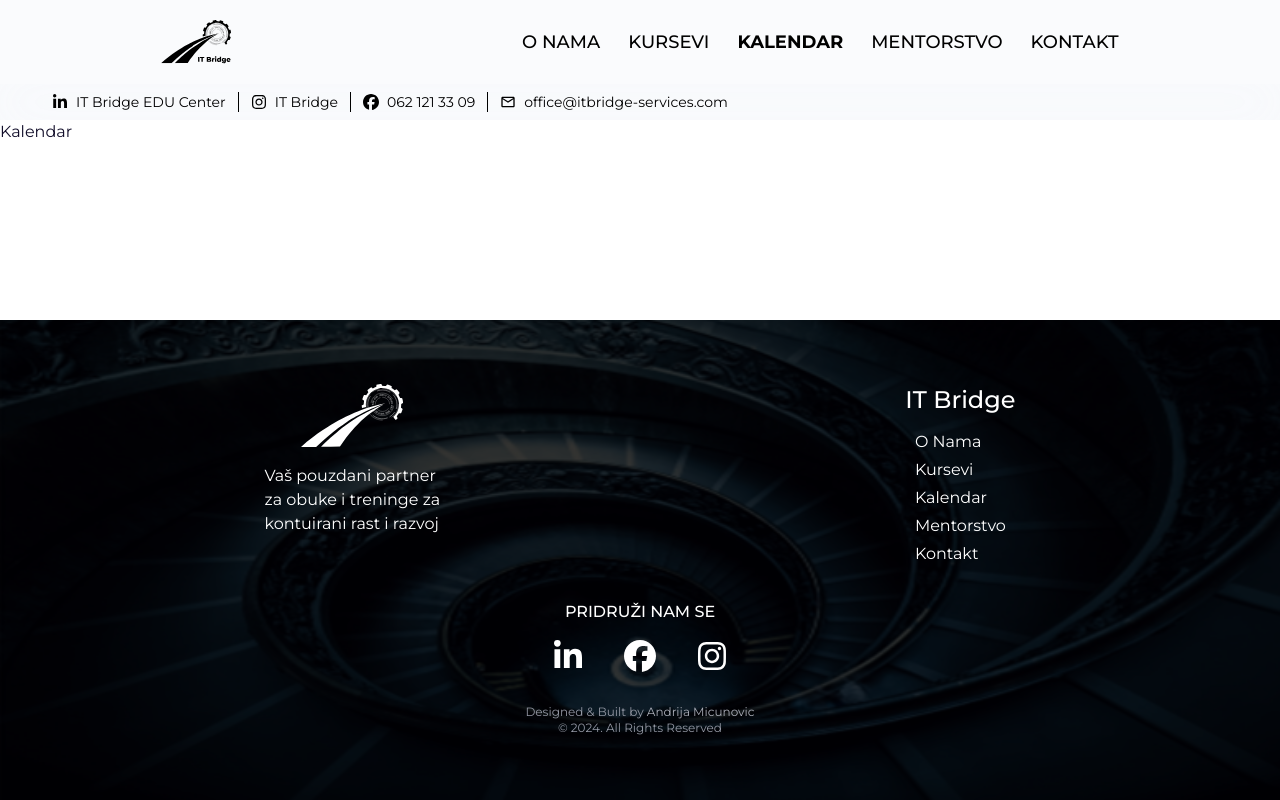
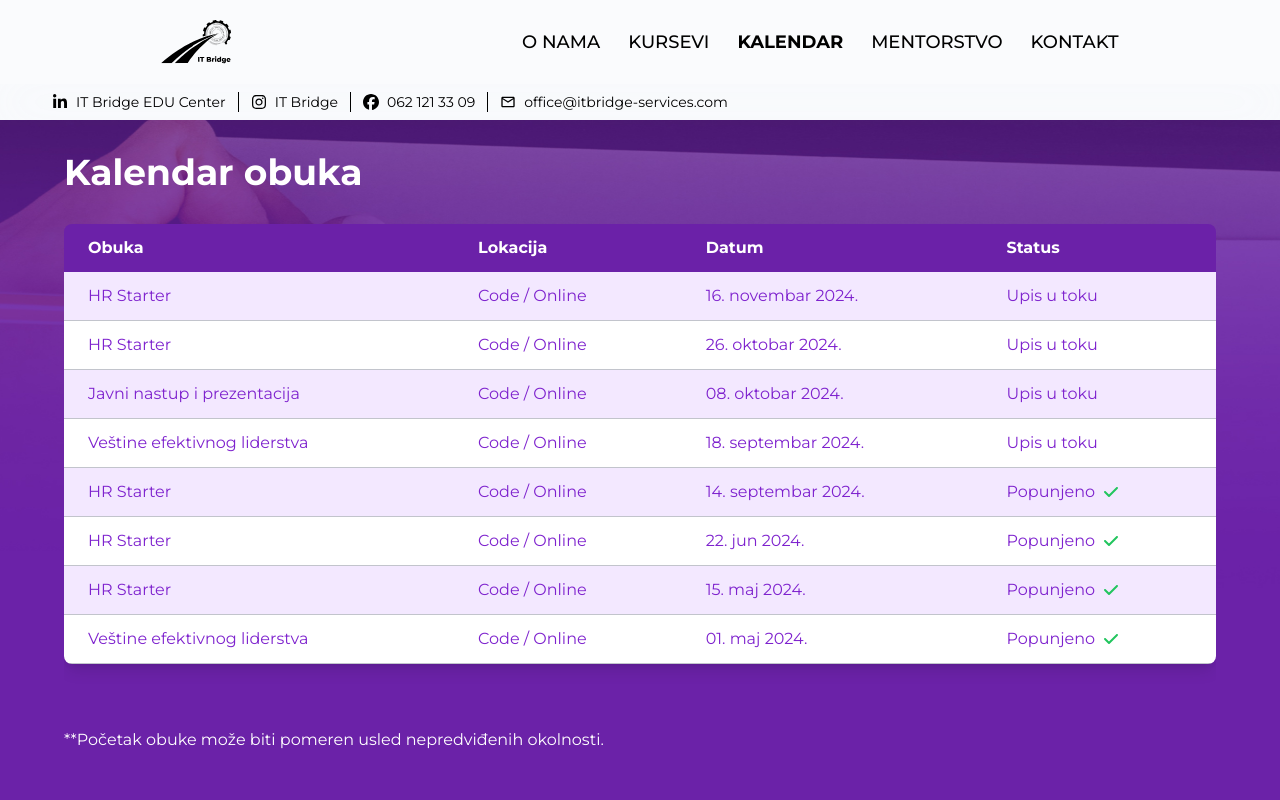
Before and after one commit to Fastdrecad/it-bridge, a Next.js app: page /kalendar in a window 1280 px wide. Shown: the top 800 px of the page. Built offline with nearby package versions, Linux system fonts and the light colour scheme.

Commit message:
Create kalendar page

```diff
--- /dev/null
+++ b/app/_components/ResponsiveTable.tsx
@@ -0,0 +1,61 @@
+import { FaCheck } from "react-icons/fa6";
+import { calendarCourses } from "../config";
+
+const ResponsiveTable = () => {
+  return (
+    <div className="overflow-x-auto">
+      <table className="min-w-full text-purple-700 rounded-lg shadow-lg overflow-hidden">
+        <thead className="hidden md:table-header-group">
+          <tr
+            className="bg-purple-800 text-white text-left"
+            style={{
+              borderTopLeftRadius: "20px",
+              borderTopRightRadius: "20px"
+            }}
+          >
+            <th className="py-3 px-6">Obuka</th>
+            <th className="py-3 px-6">Lokacija</th>
+            <th className="py-3 px-6">Datum</th>
+            <th className="py-3 px-6">Status</th>
+          </tr>
+        </thead>
+        <tbody>
+          {calendarCourses.map((course, index) => (
+            <tr
+              key={index}
+              className={`border-b ${
+                index % 2 === 0 ? "bg-purple-100" : "bg-white"
+              } md:table-row flex flex-col w-full`}
+              style={
+                index === calendarCourses.length - 1
+                  ? {
+                      borderBottomLeftRadius: "20px",
+                      borderBottomRightRadius: "20px"
+                    }
+                  : {}
+              }
+              // make flex flex-col w-full on small devices and as it is for larger devices
+            >
+              <td className="py-3 px-6">{course.name}</td>
+              <td className="py-3 px-6">{course.location}</td>
+              <td className="py-3 px-6">{course.date}</td>
+              <td className="py-3 px-6 flex items-center">
+                {course.status}
+                {course.status === "Popunjeno" && (
+                  <FaCheck className="ml-2 text-green-500" />
+                )}
+              </td>
+            </tr>
+          ))}
+        </tbody>
+      </table>
+      <div className="text-white mt-16">
+        <h6>
+          **Početak obuke može biti pomeren usled nepredviđenih okolnosti.
+        </h6>
+      </div>
+    </div>
+  );
+};
+
+export default ResponsiveTable;
--- a/app/_components/Sidebar.tsx
+++ b/app/_components/Sidebar.tsx
@@ -49,7 +49,7 @@ const Sidebar = ({
   ));
 
   return (
-    <div className="md:hidden">
+    <div className="md:hidden md:h-screen md:w-full">
       <button
         onClick={onToggle}
         className={`text-2xl py-4 pr-2 fixed top-2 right-4 z-50 ${
@@ -59,11 +59,11 @@ const Sidebar = ({
         {isOpen ? <FaTimes className="m-0" /> : <FaBars className="m-0" />}
       </button>
       <aside
-        className={`fixed top-16 right-0 w-full h-screen bg-white text-black z-20 transform ${
+        className={`fixed right-0 w-fullflex bg-white text-black z-20 transform w-full h-full ${
           isOpen ? "translate-x-0" : "translate-x-full"
-        } transition-transform duration-300 ease-in-out overflow-hidden`}
+        } transition-transform duration-300 ease-in-out flex items-center justify-center`}
       >
-        <ul className="flex flex-col gap-10 items-start py-44 translate-x-1/3 text-xl w-full">
+        <ul className="flex flex-col gap-10 items-start text-xl -mt-24">
           {navigation}
         </ul>
       </aside>
--- a/app/config.js
+++ b/app/config.js
@@ -16,6 +16,58 @@ import {
   qaImg,
   skillsImg
 } from "./_utils";
+
+export const calendarCourses = [
+  {
+    name: "HR Starter",
+    location: "Code / Online",
+    date: "16. novembar 2024.",
+    status: "Upis u toku"
+  },
+  {
+    name: "HR Starter",
+    location: "Code / Online",
+    date: "26. oktobar 2024.",
+    status: "Upis u toku"
+  },
+
+  {
+    name: "Javni nastup i prezentacija",
+    location: "Code / Online",
+    date: "08. oktobar 2024.",
+    status: "Upis u toku"
+  },
+  {
+    name: "Veštine efektivnog liderstva",
+    location: "Code / Online",
+    date: "18. septembar 2024.",
+    status: "Upis u toku"
+  },
+  {
+    name: "HR Starter",
+    location: "Code / Online",
+    date: "14. septembar 2024.",
+    status: "Popunjeno"
+  },
+  {
+    name: "HR Starter",
+    location: "Code / Online",
+    date: "22. jun 2024.",
+    status: "Popunjeno"
+  },
+  {
+    name: "HR Starter",
+    location: "Code / Online",
+    date: "15. maj 2024.",
+    status: "Popunjeno"
+  },
+  {
+    name: "Veštine efektivnog liderstva",
+    location: "Code / Online",
+    date: "01. maj 2024.",
+    status: "Popunjeno"
+  }
+];
 
 export const courses = [
   {
--- a/app/kalendar/page.tsx
+++ b/app/kalendar/page.tsx
@@ -1,3 +1,22 @@
+import ResponsiveTable from "@/app/_components/ResponsiveTable";
+import calendarBg from "@/public/kalendar.jpg";
+import Image from "next/image";
+
 export default function Page() {
-  return <h1>Kalendar</h1>;
+  return (
+    <div className="relative bg-purple-900 text-white min-h-screen w-full p-8  overflow-hidden">
+      <div className="absolute inset-0 w-full h-full -z-0">
+        <Image
+          src={calendarBg}
+          fill
+          alt="background image"
+          className="object-left-top scale-150"
+        />
+      </div>
+      <div className="max-w-6xl mx-auto z-10 relative">
+        <h1 className="text-4xl font-bold mb-8">Kalendar obuka</h1>
+        <ResponsiveTable />
+      </div>
+    </div>
+  );
 }
--- a/app/kontakt/page.tsx
+++ b/app/kontakt/page.tsx
@@ -121,7 +121,7 @@ export default function Page() {
             showText
           />
         </div>
-        <div className="z-10 px-8 xl:max-w-[75%] w-full h-[90dvh] rounded-lg shadow-lg">
+        <div className="z-10 px-8 xl:max-w-[75%] w-full min-h-[90dvh] rounded-lg shadow-lg">
           <h2 className="relative text-4xl font-extrabold my-10 md:my-36 text-center after:content-[''] after:absolute after:left-1/2 after:bottom-[-20px] after:transform after:-translate-x-1/2 after:w-20 after:h-1 after:bg-warning-600 text-white">
             KONTAKT
           </h2>
@@ -225,7 +225,7 @@ export default function Page() {
                 </div>
               </div>
             </div>
-            <div className="absolute pt-10 w-full md:w-1/2 md:pr-4 lg:pr-7 xl:pr-0">
+            <div className="pt-3 pb-10  md:pt-10 w-full md:w-1/2 md:pr-4 lg:pr-7 xl:pr-0">
               <Button
                 variant="warning"
                 className="w-full flex items-center justify-center px-14 xl:w-1/2"
```
Also changed, not shown: public/kalendar.jpg (added).
